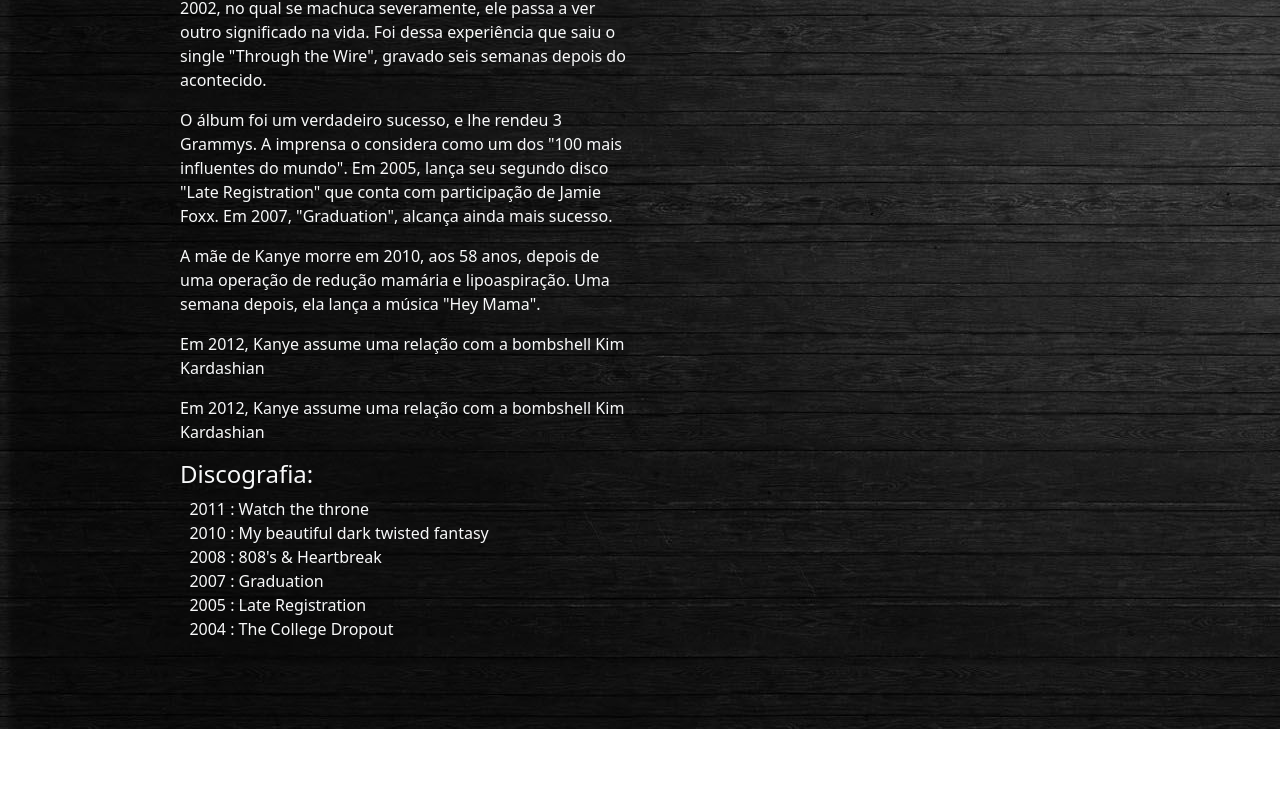
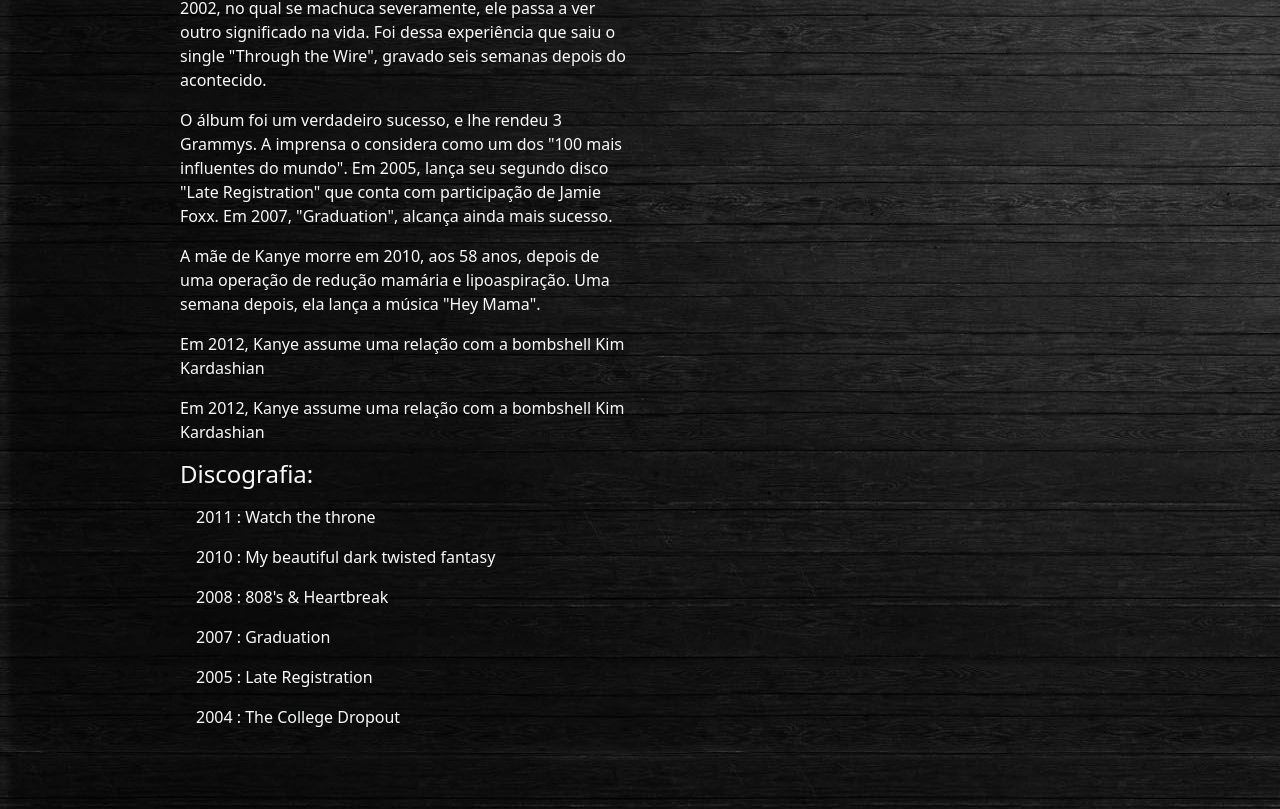
Before and after one commit to Renanluizssx/Projeto-Kanye-West, a React (Create React App) app in the folder myapp/: page /Biografia in a window 1280 px wide. Shown: the part 846-1655 px from the top of the page. Before the commit the page ends 1575 px from the top, so only its background shows below. Built offline with nearby package versions, Linux system fonts and the light colour scheme.

Commit message:
commitado

```diff
--- a/myapp/src/Rotas/index.js
+++ b/myapp/src/Rotas/index.js
@@ -3,6 +3,7 @@ import Home from "../pages/Home";
 import Biografia from "../pages/biografia";
 import SecaoFamosos from "../pages/secao-famosos";
 import Contato from "../pages/contato";
+import Agradecimento from "../pages/agradecimento";
 function Rotas() {
   return (
     <BrowserRouter>
@@ -11,6 +12,7 @@ function Rotas() {
         <Route path="/Biografia" element={<Biografia />} />
         <Route path="/Famosos" element={<SecaoFamosos />} />
         <Route path="/Contato" element={<Contato />} />
+        <Route path="/Agradecimento" element={<Agradecimento />} />
       </Routes>
     </BrowserRouter>
   );
--- /dev/null
+++ b/myapp/src/pages/agradecimento/index.js
@@ -0,0 +1,15 @@
+import Row from "react-bootstrap/esm/Row";
+import Col from "react-bootstrap/esm/Col";
+import Container from "react-bootstrap/esm/Container";
+function Agradecimento() {
+  return (
+    <Container fluid>
+      <Row>
+        <Col>
+          <h1>Recebemos sua mensagem :) Entraremos em contato em preve.</h1>
+        </Col>
+      </Row>
+    </Container>
+  );
+}
+export default Agradecimento;
--- a/myapp/src/pages/biografia/biografia.css
+++ b/myapp/src/pages/biografia/biografia.css
@@ -10,9 +10,3 @@
 span {
   color: white;
 }
-ul {
-  margin-left: -5%;
-}
-ul li {
-  list-style: none;
-}
--- a/myapp/src/pages/biografia/index.js
+++ b/myapp/src/pages/biografia/index.js
@@ -7,6 +7,7 @@ import "./biografia.css";
 import Tendencias from "../../Componentes/tendencias";
 import NavegacaoHeader from "../../Componentes/navegacao-header";
 import Card from "react-bootstrap/Card";
+import ListGroup from "react-bootstrap/ListGroup";
 function Biografia() {
   return (
     <Container fluid className="text-light">
@@ -97,14 +98,27 @@ function Biografia() {
                 </section>
                 <section className="Discografia fs-6">
                   <h3 className="fs-4">Discografia:</h3>
-                  <ul>
-                    <li>2011 : Watch the throne</li>
-                    <li>2010 : My beautiful dark twisted fantasy</li>
-                    <li>2008 : 808's & Heartbreak</li>
-                    <li>2007 : Graduation</li>
-                    <li>2005 : Late Registration</li>
-                    <li>2004 : The College Dropout</li>
-                  </ul>
+
+                  <ListGroup className="bg-transparent">
+                    <ListGroup.Item className="bg-transparent text-light border-0">
+                      2011 : Watch the throne
+                    </ListGroup.Item>
+                    <ListGroup.Item className="bg-transparent text-light border-0">
+                      2010 : My beautiful dark twisted fantasy
+                    </ListGroup.Item>
+                    <ListGroup.Item className="bg-transparent text-light border-0">
+                      2008 : 808's & Heartbreak
+                    </ListGroup.Item>
+                    <ListGroup.Item className="bg-transparent text-light border-0">
+                      2007 : Graduation
+                    </ListGroup.Item>
+                    <ListGroup.Item className="bg-transparent text-light border-0">
+                      2005 : Late Registration
+                    </ListGroup.Item>
+                    <ListGroup.Item className="bg-transparent text-light border-0">
+                      2004 : The College Dropout
+                    </ListGroup.Item>
+                  </ListGroup>
                 </section>
               </Col>
             </Row>
--- a/myapp/src/pages/contato/index.js
+++ b/myapp/src/pages/contato/index.js
@@ -7,6 +7,7 @@ import Form from "react-bootstrap/Form";
 import Button from "react-bootstrap/esm/Button";
 import InputGroup from "react-bootstrap/InputGroup";
 import { useState } from "react";
+import { LinkContainer } from "react-router-bootstrap";
 function Contato() {
   const [validated, setValidated] = useState(false);
 
@@ -55,11 +56,11 @@ function Contato() {
                         md="12"
                         controlId="validationCustom01"
                       >
-                        <Form.Label>First name</Form.Label>
+                        <Form.Label>Primeiro Nome</Form.Label>
                         <Form.Control
                           required
                           type="text"
-                          placeholder="First name"
+                          placeholder="Digite seu nome"
                         />
                         <Form.Control.Feedback type="invalid">
                           Por favor digite seu primeiro nome
@@ -73,14 +74,14 @@ function Contato() {
                         md="12"
                         controlId="validationCustomUsername"
                       >
-                        <Form.Label>Digite seu Email</Form.Label>
+                        <Form.Label>Email</Form.Label>
                         <InputGroup hasValidation>
                           <InputGroup.Text id="inputGroupPrepend">
                             @
                           </InputGroup.Text>
                           <Form.Control
                             type="text"
-                            placeholder="Username"
+                            placeholder="Digite seu Email"
                             aria-describedby="inputGroupPrepend"
                             required
                           />
@@ -114,9 +115,8 @@ function Contato() {
                     <Row className="justify-content-center mt-3">
                       <Button
                         className="w-50"
-                        size="lg"
                         type="submit"
-                        variant="outline-secondary"
+                        variant="outline-primary"
                       >
                         Enviar
                       </Button>
--- a/myapp/src/pages/secao-famosos/index.js
+++ b/myapp/src/pages/secao-famosos/index.js
@@ -56,7 +56,7 @@ function SecaoFamosos() {
                 </h2>
                 <Row className="justify-content-center">
                   <Col xs={12} sm={12} md={12} lg={6} xl={6} xxl={6}>
-                    <div className="w-100">
+                    <div>
                       <h3 className="fs-3 text-light text-center">
                         Semelhantes
                       </h3>
```
